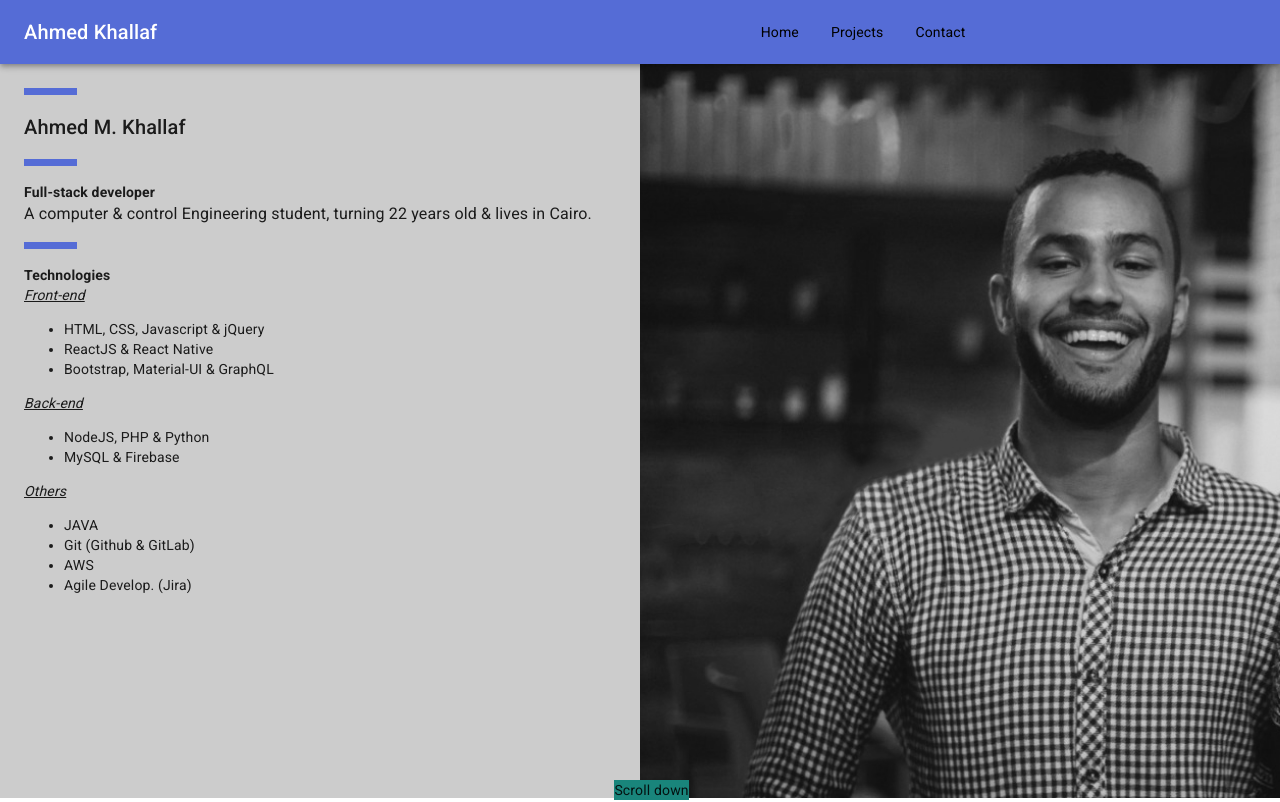
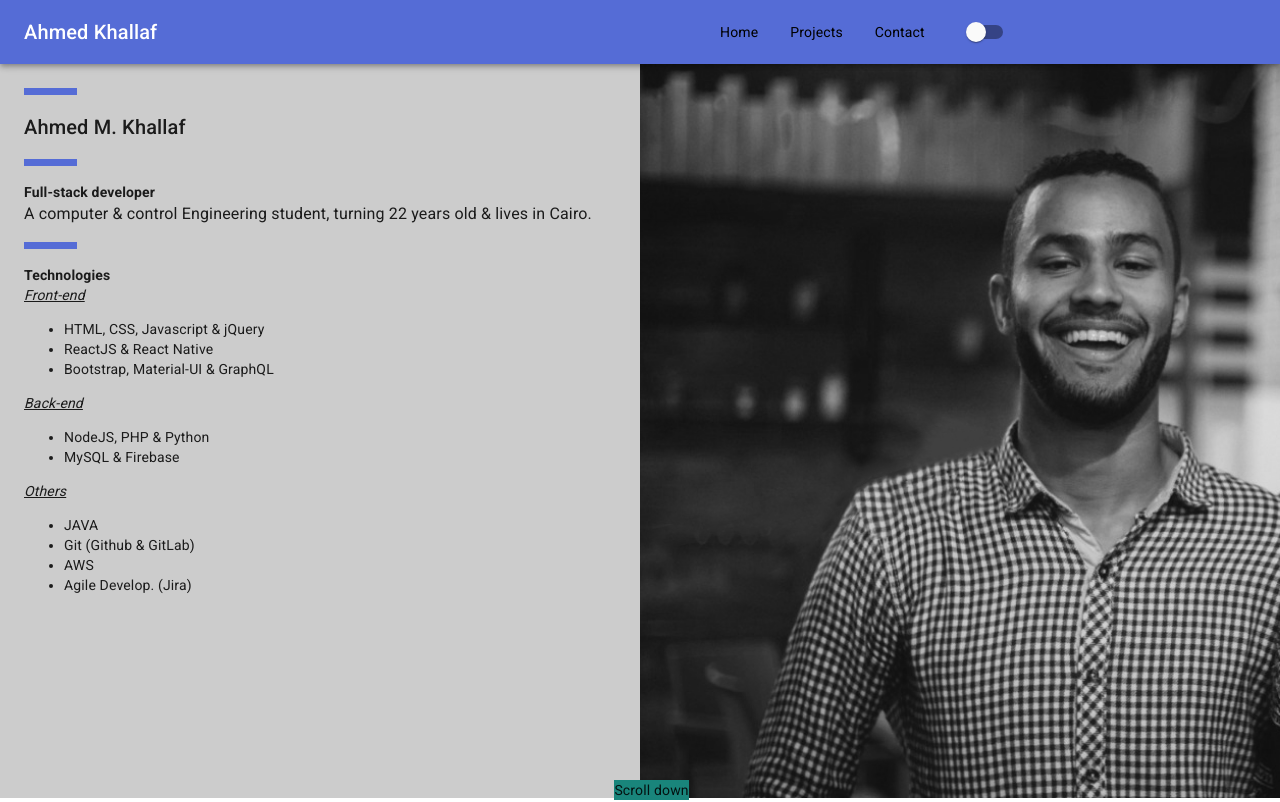
Before and after one commit to AhmeeedMostafa/portfolio-task, a Next.js app: page / in a window 1280 px wide. Shown: the top 802 px of the page. Built offline with nearby package versions, Linux system fonts and the light colour scheme.

Commit message:
Feat: Adding support for both dark & light themes with changing it

```diff
--- a/pages/_app.js
+++ b/pages/_app.js
@@ -1,9 +1,8 @@
-import React from 'react';
+import React, { useState } from 'react';
 import PropTypes from 'prop-types';
 import Head from 'next/head';
-import { ThemeProvider } from '@material-ui/core/styles';
 import CssBaseline from '@material-ui/core/CssBaseline';
-import theme from '../src/utils/theme';
+import { ThemeUtilsWrapper } from '../src/utils/theme';
 
 export default function MyApp(props) {
   const { Component, pageProps } = props;
@@ -25,11 +24,11 @@ export default function MyApp(props) {
             content="width=device-width, initial-scale=1, user-scalable=0, maximum-scale=1, minimum-scale=1"
           />
       </Head>
-      <ThemeProvider theme={theme}>
+      <ThemeUtilsWrapper>
         {/* CssBaseline kickstart an elegant, consistent, and simple baseline to build upon. */}
         <CssBaseline />
         <Component {...pageProps} />
-      </ThemeProvider>
+      </ThemeUtilsWrapper>
     </React.Fragment>
   );
 }
--- a/src/components/Header/index.js
+++ b/src/components/Header/index.js
@@ -1,10 +1,12 @@
-import React from 'react';
+import React, { useContext } from 'react';
 import PropTypes from 'prop-types';
 
-import { AppBar, Toolbar, Typography, Button, withStyles } from '@material-ui/core';
+import { AppBar, Toolbar, Typography, Switch, withStyles, NoSsr } from '@material-ui/core';
 
 import Link from '../_common/Link';
 import { routes } from '../../utils/constants';
+import { ThemeUtilsContext } from '../../utils/theme';
+import { themeModesConstants } from '../../utils/constants';
 
 const styles = (theme) => ({
   title: {
@@ -18,6 +20,8 @@ const styles = (theme) => ({
 
 
 const Header = ({ classes }) => {
+  const { theme, toggleThemeMode } = useContext(ThemeUtilsContext);
+
   const handleLinkClicking = (event) => {
     const targetUrl = event.target.href;
     const startOfSectionId = targetUrl.indexOf('#') + 1;
@@ -41,6 +45,13 @@ const Header = ({ classes }) => {
               {name}
             </Link>
           ))}
+          <NoSsr>
+            <Switch
+              checked={theme.palette.type === themeModesConstants.dark}
+              onChange={toggleThemeMode}
+              inputProps={{ 'aria-label': 'secondary checkbox' }}
+            />
+          </NoSsr>
       </Toolbar>
     </AppBar>
   );
--- a/src/utils/constants.js
+++ b/src/utils/constants.js
@@ -1,6 +1,12 @@
 import { LinkedIn, Facebook, Twitter } from '@material-ui/icons';
 
 export const reqUrl = "http://localhost:3000";
+
+export const themeModesConstants = {
+  storageKey: 'theme-mode',
+  dark: 'dark',
+  light: 'light',
+};
 
 export const routes = [
   { name: 'Home', path: '/' },
--- a/src/utils/theme.js
+++ b/src/utils/theme/dark.js
@@ -1,8 +1,7 @@
 import { createMuiTheme } from '@material-ui/core/styles';
 import { red } from '@material-ui/core/colors';
 
-// Create a theme instance.
-const theme = createMuiTheme({
+export default createMuiTheme({
   palette: {
     primary: {
       main: '#556cd6',
@@ -14,10 +13,8 @@ const theme = createMuiTheme({
       main: red.A400,
     },
     background: {
-      default: '#ccc',
+      default: '#000',
     },
+    type: 'dark',
   },
-  spacing: 8,
 });
-
-export default theme;
--- /dev/null
+++ b/src/utils/theme/index.js
@@ -0,0 +1,36 @@
+import React, { useState, createContext } from 'react';
+
+import light from './light';
+import dark from './dark';
+import { themeModesConstants } from '../constants';
+import { ThemeProvider } from '@material-ui/core';
+
+const themeObj = typeof window !== 'undefined'
+                  && localStorage.getItem(themeModesConstants.storageKey) === themeModesConstants.dark
+                  ? dark : light;
+
+export const ThemeUtilsContext = createContext();
+
+export const ThemeUtilsWrapper = ({ children }) => {
+  const [theme, setTheme] = useState(themeObj);
+
+  const toggleThemeMode = () => {
+    if (theme.palette.type === themeModesConstants.dark) {
+      setTheme(light);
+      localStorage.setItem(themeModesConstants.storageKey, themeModesConstants.light);
+    } else {
+      setTheme(dark);
+      localStorage.setItem(themeModesConstants.storageKey, themeModesConstants.dark);
+    }
+  }
+
+  return (
+    <ThemeUtilsContext.Provider value={{ theme, toggleThemeMode }}>
+      <ThemeProvider theme={theme}>
+        {children}
+      </ThemeProvider>
+    </ThemeUtilsContext.Provider>
+  );
+}
+
+export default themeObj;
--- /dev/null
+++ b/src/utils/theme/light.js
@@ -0,0 +1,20 @@
+import { createMuiTheme } from '@material-ui/core/styles';
+import { red } from '@material-ui/core/colors';
+
+export default createMuiTheme({
+  palette: {
+    primary: {
+      main: '#556cd6',
+    },
+    secondary: {
+      main: '#19857b',
+    },
+    error: {
+      main: red.A400,
+    },
+    background: {
+      default: '#ccc',
+    },
+    type: 'light',
+  },
+});
```
